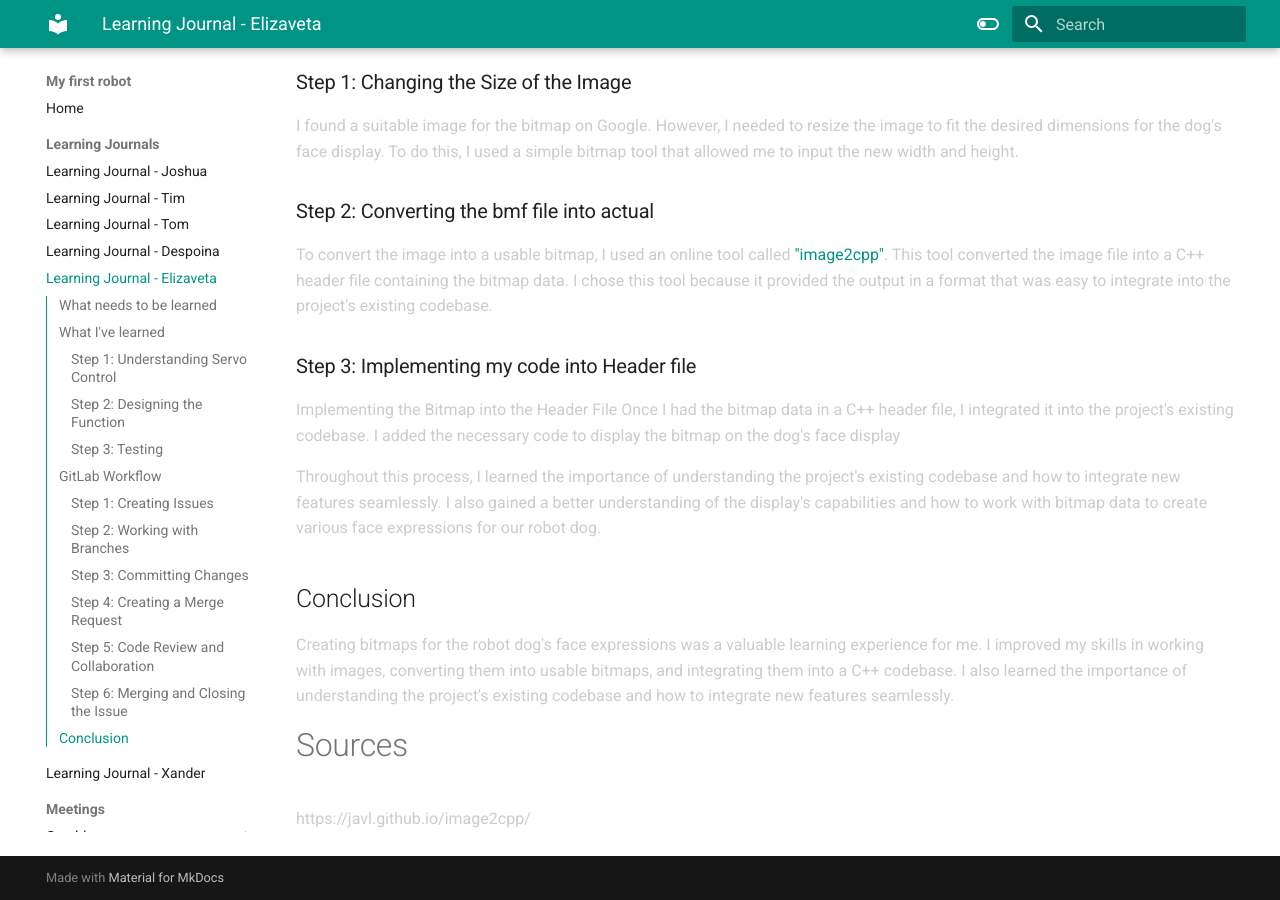
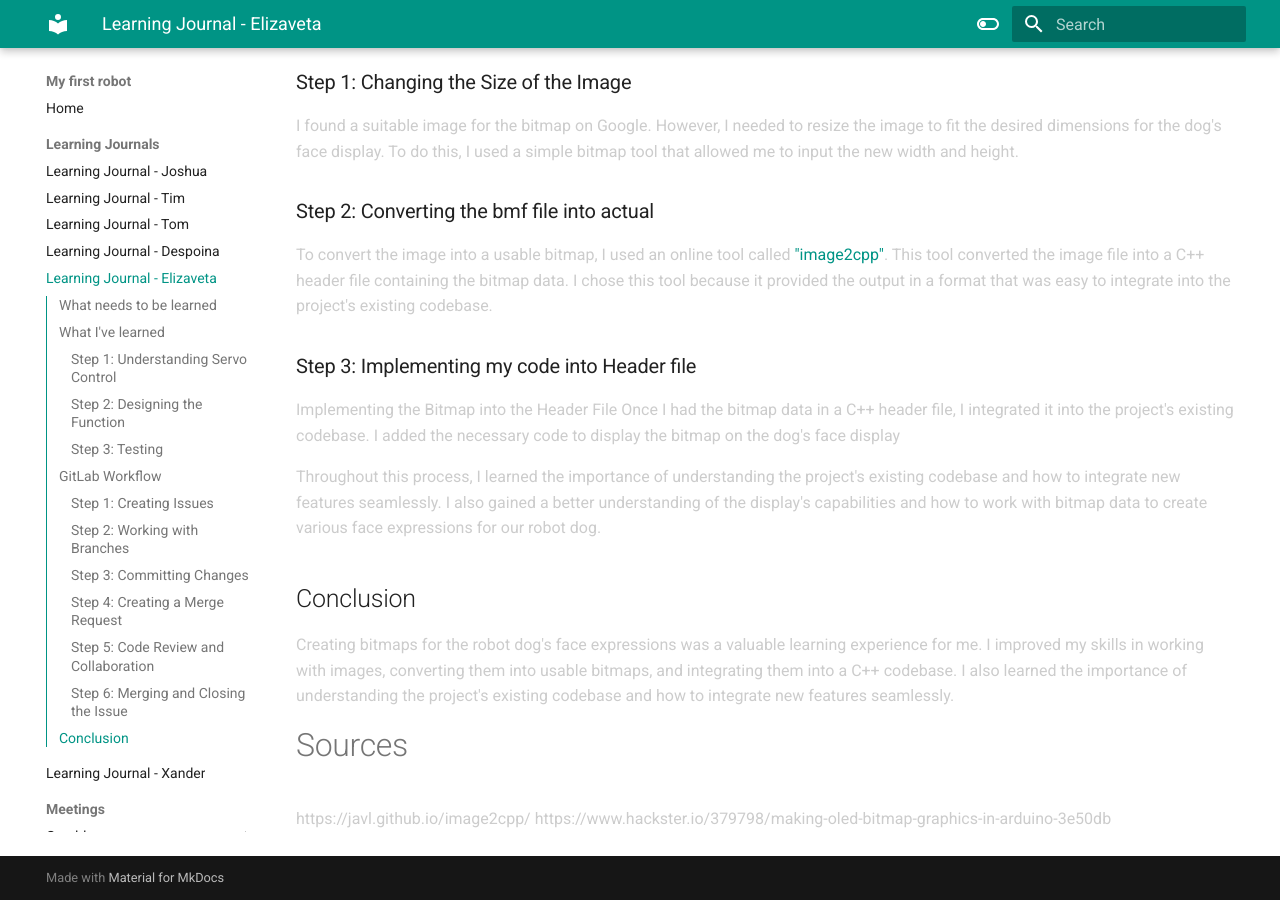
Before and after one commit to VioletHarmon2002/MyFirstRobot, an MkDocs documentation site: the page built from docs/Learning Journals/learning-journal-elizaveta.md, in a window 1280 px wide and 900 px high, scrolled down 2310 px. Built offline with MkDocs 1.6.1 and Material for MkDocs 9.7.7, drawn with Linux system fonts in a browser that asks for light colours; some of the changed lines change nothing that is shown.

Commit message:
added sources

```diff
--- a/docs/Learning Journals/learning-journal-elizaveta.md
+++ b/docs/Learning Journals/learning-journal-elizaveta.md
@@ -79,3 +79,4 @@ Creating bitmaps for the robot dog's face expressions was a valuable learning ex
 
 # Sources
 https://javl.github.io/image2cpp/
+https://www.hackster.io/379798/making-oled-bitmap-graphics-in-arduino-3e50db
```
